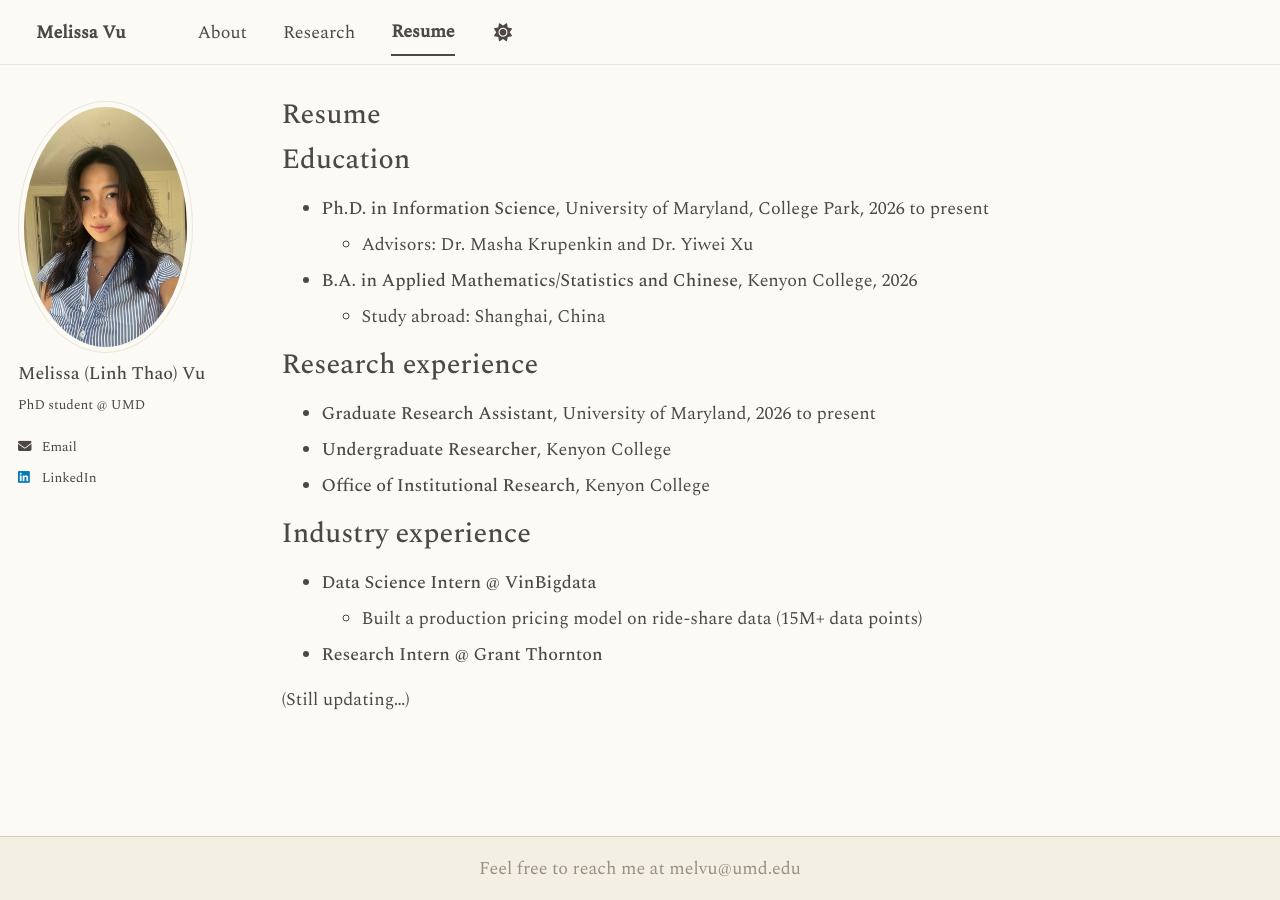
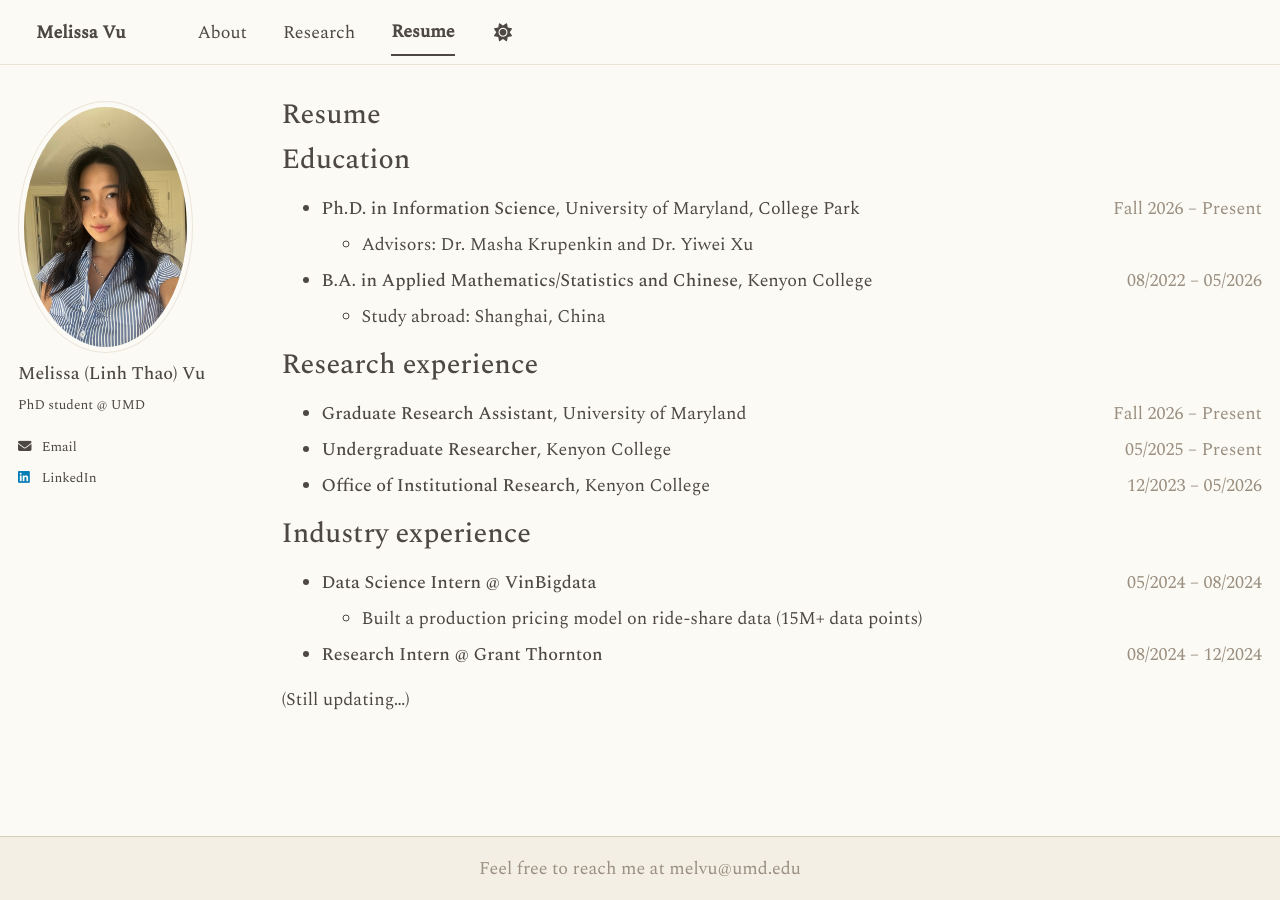
Before and after one commit to melvu-25/melvu-25.github.io, a Jekyll site: the page built from _pages/resume.md, in a window 1280 px wide. Built offline with Jekyll 4.4.1, drawn with Linux system fonts in a browser that asks for light colours; a script bundle is joined from its source files by our own code; a style sheet for code colours, icons or effects is not loaded.

Commit message:
Resume dates from July 2026 resume, right-aligned
Co-Authored-By: Claude Opus 5.5 <noreply@anthropic.com>
Claude-Session: https://claude.ai/code/session_012ifzfhCaGA3SXhKdS2kXCK

```diff
--- a/_pages/resume.md
+++ b/_pages/resume.md
@@ -14,21 +14,21 @@ redirect_from:
 
 Education
 ======
-* **Ph.D. in Information Science**, University of Maryland, College Park, 2026 to present
+* **Ph.D. in Information Science**, University of Maryland, College Park <span class="cv-date">Fall 2026 – Present</span>
   * Advisors: Dr. Masha Krupenkin and Dr. Yiwei Xu
-* **B.A. in Applied Mathematics/Statistics and Chinese**, Kenyon College, 2026
+* **B.A. in Applied Mathematics/Statistics and Chinese**, Kenyon College <span class="cv-date">08/2022 – 05/2026</span>
   * Study abroad: Shanghai, China
 
 Research experience
 ======
-* **Graduate Research Assistant**, University of Maryland, 2026 to present
-* **Undergraduate Researcher**, Kenyon College
-* **Office of Institutional Research**, Kenyon College
+* **Graduate Research Assistant**, University of Maryland <span class="cv-date">Fall 2026 – Present</span>
+* **Undergraduate Researcher**, Kenyon College <span class="cv-date">05/2025 – Present</span>
+* **Office of Institutional Research**, Kenyon College <span class="cv-date">12/2023 – 05/2026</span>
 
 Industry experience
 ======
-* **Data Science Intern @ VinBigdata**
+* **Data Science Intern @ VinBigdata** <span class="cv-date">05/2024 – 08/2024</span>
   * Built a production pricing model on ride-share data (15M+ data points)
-* **Research Intern @ Grant Thornton**
+* **Research Intern @ Grant Thornton** <span class="cv-date">08/2024 – 12/2024</span>
 
 (Still updating...)
--- a/_sass/_custom.scss
+++ b/_sass/_custom.scss
@@ -46,3 +46,11 @@ strong, b { font-weight: 500; }
   color: var(--global-masthead-link-color);
   cursor: default;
 }
+
+/* Resume: dates aligned to the right end of each line */
+.cv-date {
+  float: right;
+  margin-left: 1em;
+  white-space: nowrap;
+  color: var(--global-text-color-light);
+}
```
